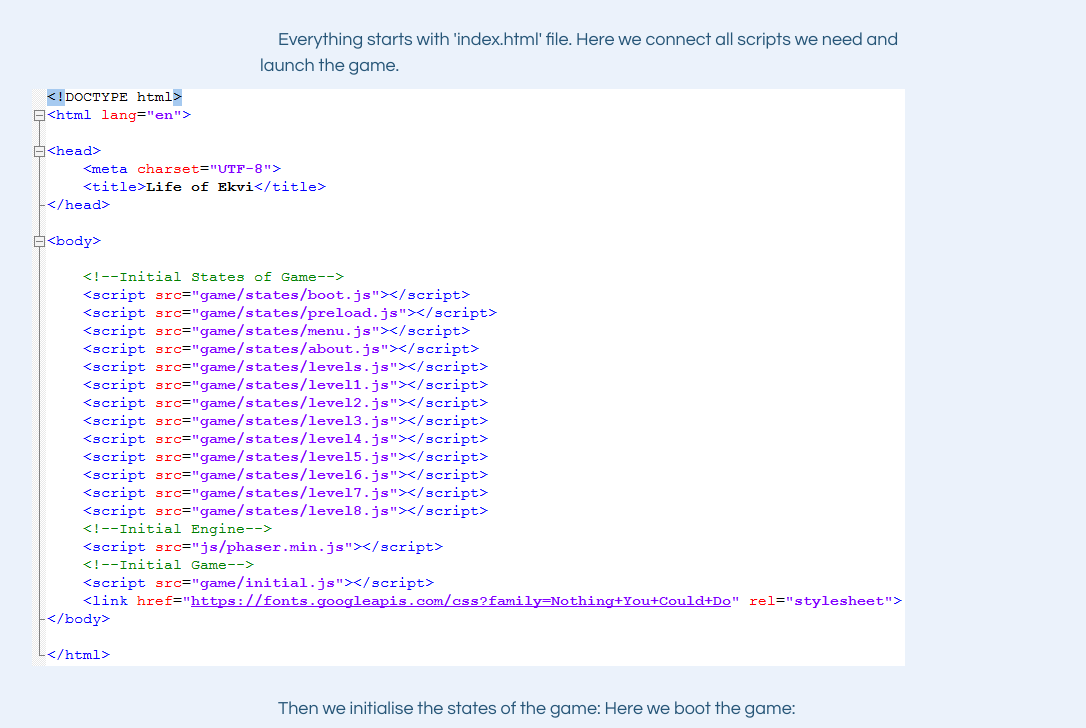
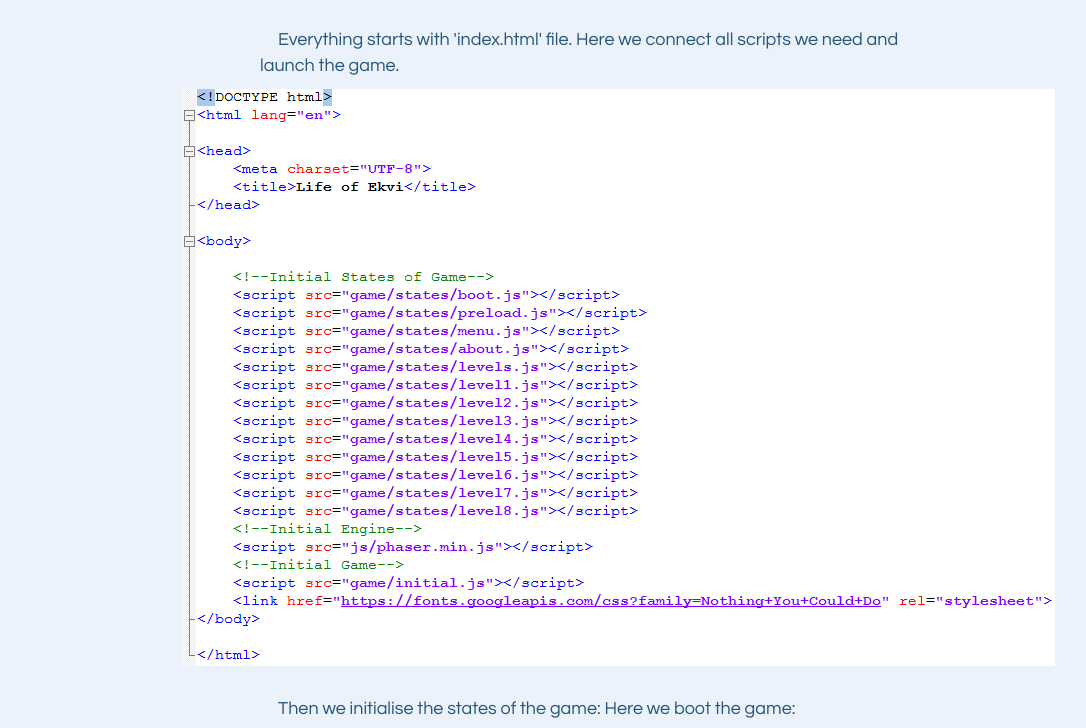
Before and after one commit to maryiamam/game, a plain HTML site: page landing page/index.html in a window 1280 px wide. Shown: the part 1760-2488 px from the top of the page, without its empty margins (38-1124 px from the left). Drawn offline with nearby package versions, Linux system fonts and the light colour scheme.

Commit message:
Update css.css

```diff
--- a/landing page/css/css.css
+++ b/landing page/css/css.css
@@ -95,6 +95,12 @@ h2{
 	transition: 1s linear;
  }
 
+ .code{
+	 position: relative;
+	 left: 150px;
+	 width: 800px;
+ }
+
 
 
 
```
